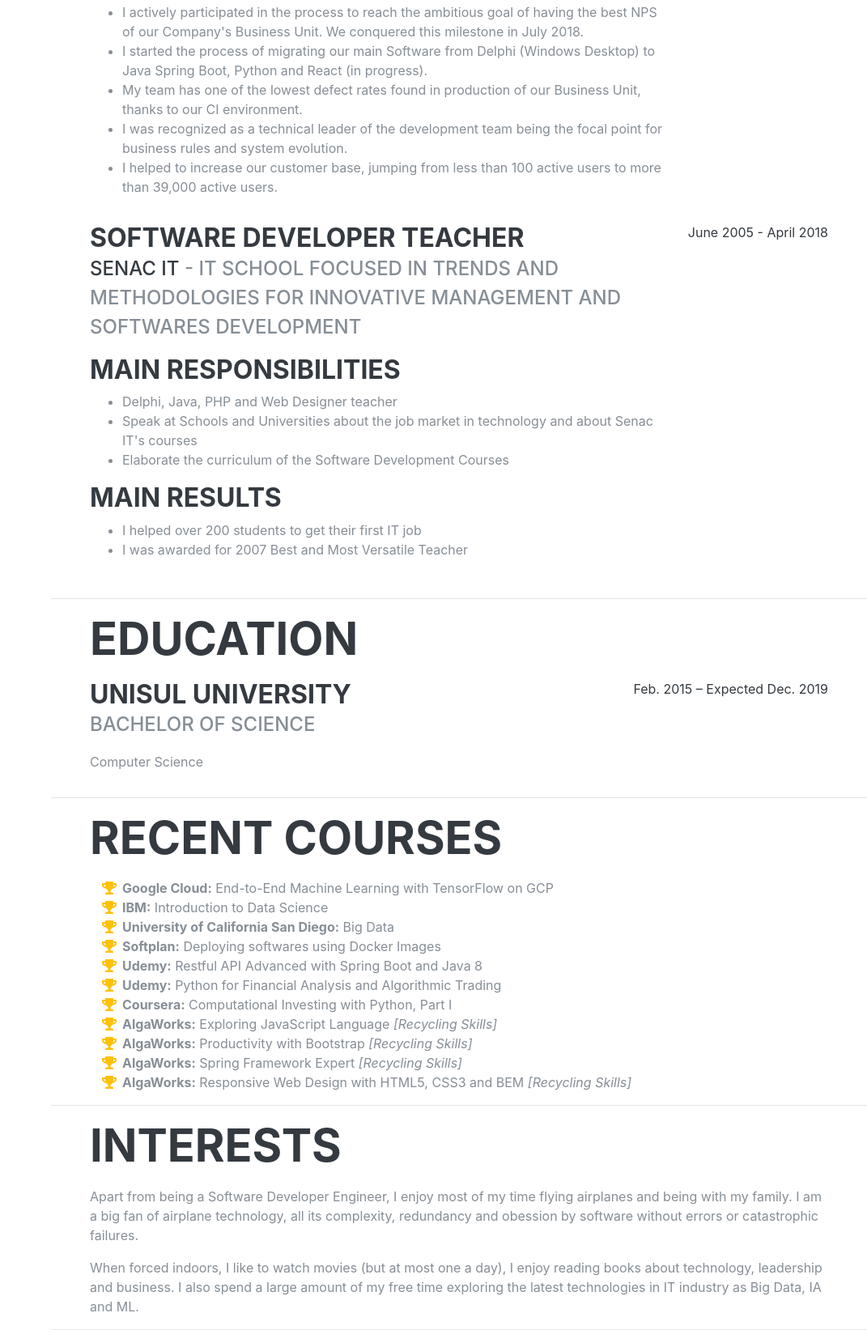
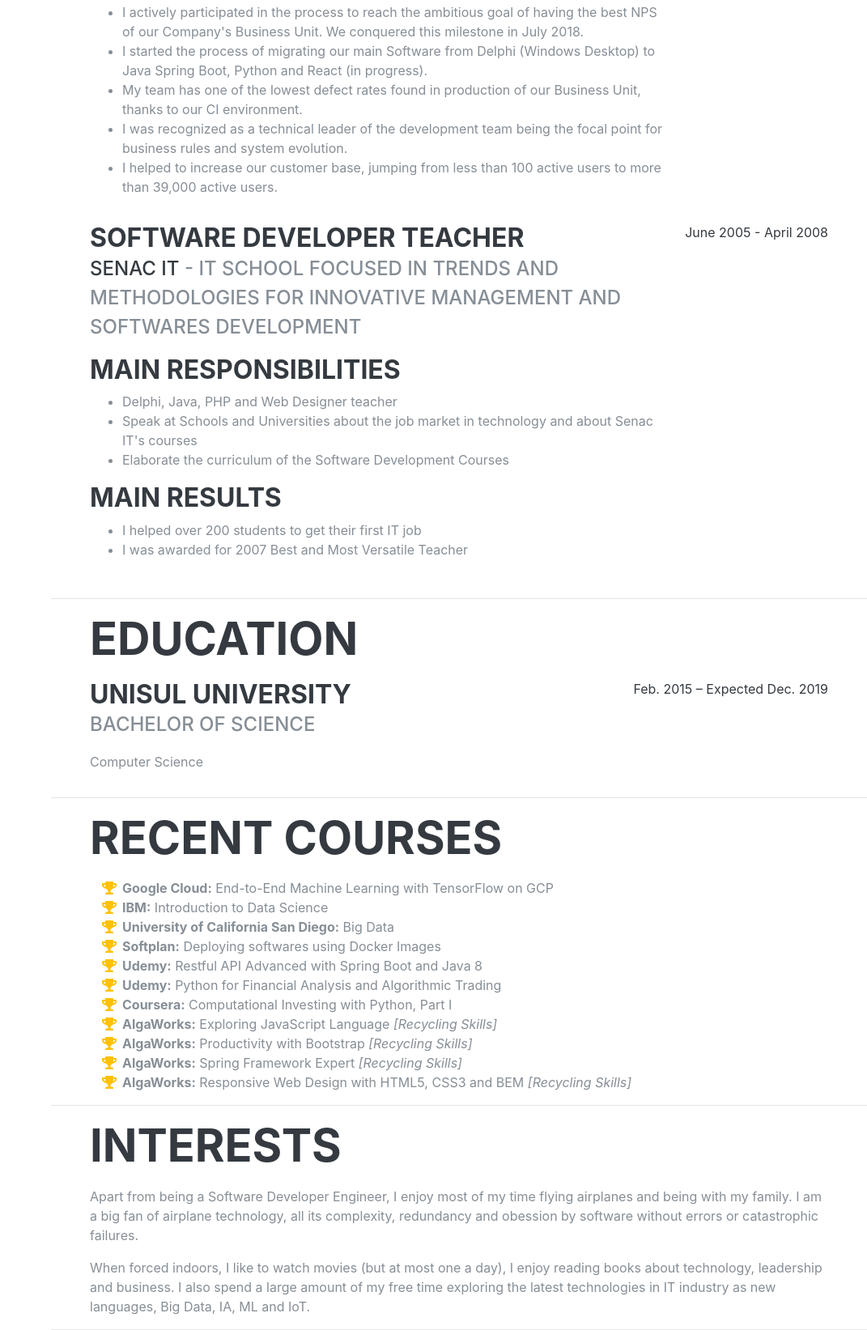
Before and after one commit to Ruscigno/software-developer-engineer, a website: page index.html in a window 1280 px wide. Shown: the part 2495-4138 px from the top of the page at 81% size, without its empty margins (209-1280 px from the left). Drawn offline with Linux system fonts and the light colour scheme; files whose address does not match are found by name; a web font is replaced by a local one.

Commit message:
feat: fix year and Interests

```diff
--- a/index.html
+++ b/index.html
@@ -208,7 +208,7 @@
               </ul>
             </div>
             <div class="resume-date text-md-right">
-              <span class="text-primary">June 2005 - April 2018</span>
+              <span class="text-primary">June 2005 - April 2008</span>
             </div>
           </div>
         </div>
@@ -254,12 +254,10 @@
           <h2 class="mb-5">Interests</h2>
           <p>Apart from being a Software Developer Engineer, I enjoy most of my time flying airplanes and being with my family.
             I am a big fan of airplane technology, all its complexity, redundancy and obession by software without errors or
-            catastrophic failures.
-          </p>
+            catastrophic failures.</p>
           <p class="mb-0">When forced indoors, I like to watch movies (but at most one a day), I enjoy reading books about technology,
-            leadership and business. I also spend a large amount of my free time exploring the latest technologies in IT industry as
-            Big Data, IA and ML.
-          </p>
+              leadership and business. I also spend a large amount of my free time exploring the latest technologies in IT industry as
+              new languages, Big Data, IA, ML and IoT.</p>
         </div>
       </section>
       <hr class="m-0">
```
